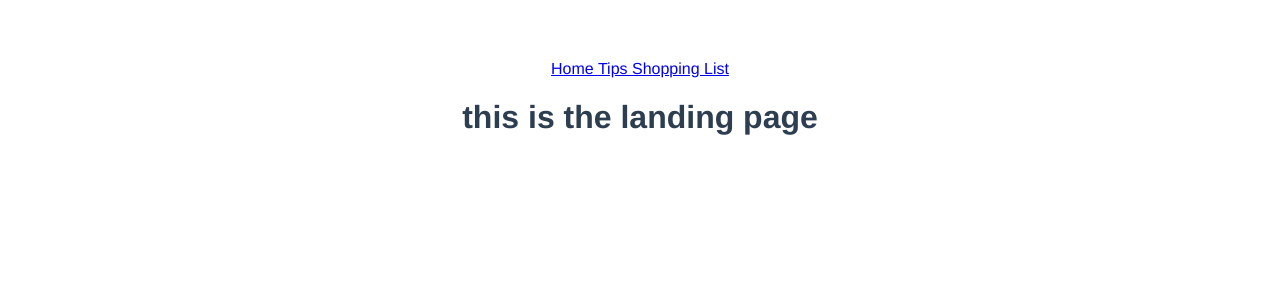
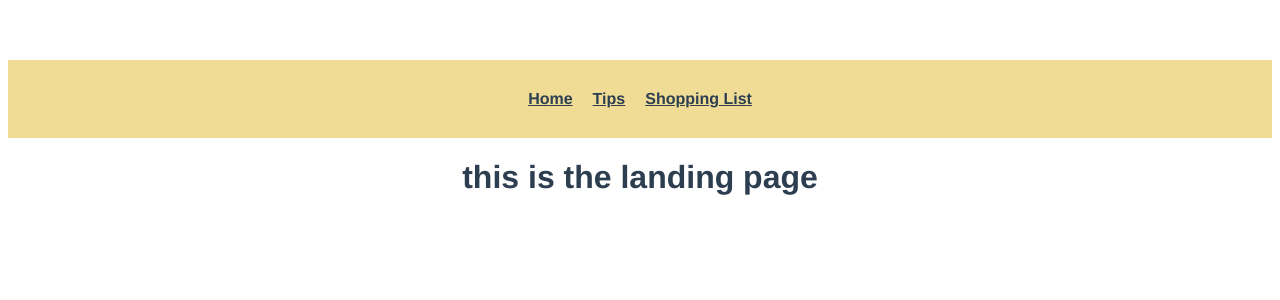
Before and after one commit to yijun9109/BT3103-GRP-PROJ, a Vue app: page / in a window 1280 px wide. Shown: the top 300 px of the page. Built offline with nearby package versions, Linux system fonts and the light colour scheme.

Commit message:
added basic navigation bar

```diff
--- a/package.json
+++ b/package.json
@@ -10,7 +10,7 @@
   "dependencies": {
     "core-js": "^3.6.5",
     "vue": "^3.0.0",
-    "vue-router": "^3.5.2"
+    "vue-router": "^4.0.11"
   },
   "devDependencies": {
     "@vue/cli-plugin-babel": "~4.5.0",
--- a/src/App.vue
+++ b/src/App.vue
@@ -1,20 +1,16 @@
 <template>
   <div id="nav">
-    <router-link to = "/Home"> Home </router-link>
-    <router-link to = "/Tips"> Tips </router-link>
-    <router-link to = "/ShoppingList"> Shopping List </router-link>
+    <router-link to= "/Home">Home</router-link>
+    <router-link to= "/Tips">Tips</router-link>
+    <router-link to= "/ShoppingList">Shopping List</router-link>
   </div>
-  <router-view/>
+  <router-view />
 </template>
 
 <script>
-
 export default {
-  name: 'App',
-  components: {
-
-  }
-}
+  name: "App",
+};
 </script>
 
 <style>
@@ -26,4 +22,24 @@ export default {
   color: #2c3e50;
   margin-top: 60px;
 }
+
+#nav {
+  padding: 30px;
+  text-align: center;
+  background: rgb(241, 220, 150);
+}
+
+#nav a {
+  font-weight: bold;
+  color: #2c3e50;
+  padding-left: 10px;
+  padding-right: 10px;
+}
+
+#nav a.router-link-exact-active {
+  color: aliceblue;
+
+
+}
+
 </style>
```
Also changed, not shown: 1 other file (tests, documents, lock files or other folders).
